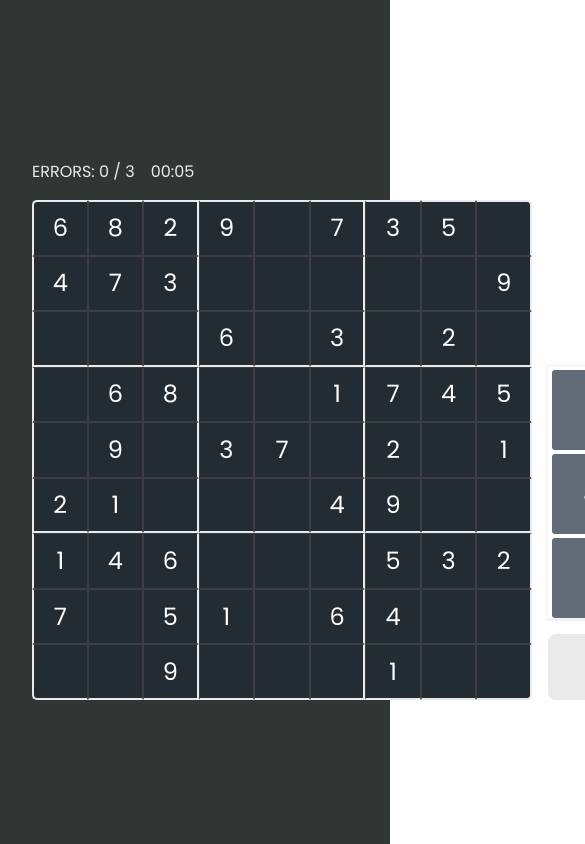
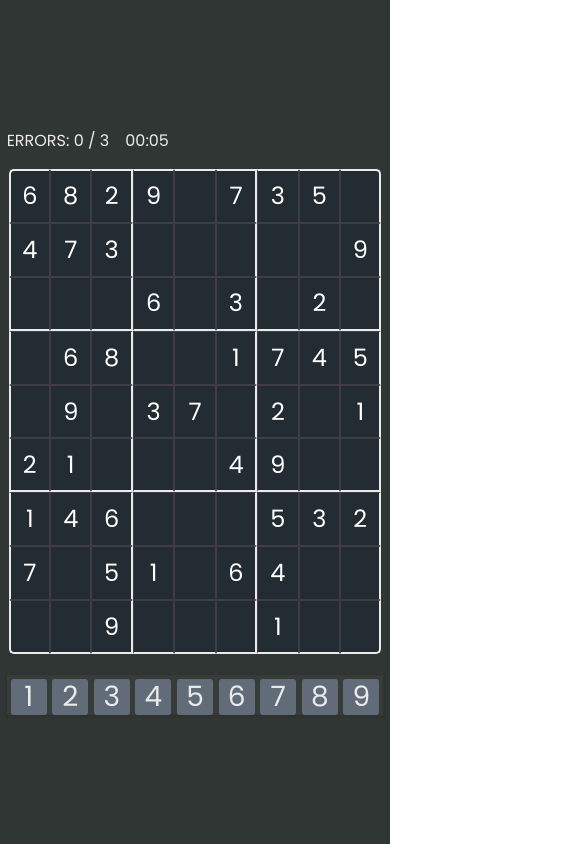
Before and after one commit to Mustaine16/sudoku, a Vue app: page / in a window 390 px wide. Shown: the top 844 px of the page, 585 px wide, since content can reach past the window. Built offline with nearby package versions, Linux system fonts and the light colour scheme.

Commit message:
Responsive changes

```diff
--- a/src/App.vue
+++ b/src/App.vue
@@ -284,5 +284,18 @@ export default {
 main {
   display: flex;
   gap: 1rem;
+
+  @media screen and (max-width: 1024px) {
+    flex-direction: column;
+    justify-content: center;
+    align-items: center;
+  }
+
+  #game-section {
+    @media screen and (max-width: 1024px) {
+      height: 100%;
+      width: 100%;
+    }
+  }
 }
 </style>
--- a/src/components/Board/Board.vue
+++ b/src/components/Board/Board.vue
@@ -60,8 +60,19 @@ export default {
   display: grid;
   grid-template-rows: repeat(9, 1fr);
   grid-template-columns: repeat(9, 1fr);
-  place-items: center;
+  justify-content: center;
   width: 500px;
   height: 500px;
+
+  @media screen and (max-width: 1024px) {
+    grid-template-rows: repeat(9, 4.5rem);
+    grid-template-columns: repeat(9, 4.5rem);
+    height: 100%;
+    width: 100%;
+  }
+  @media screen and (max-width: 768px) {
+    grid-template-rows: repeat(9, 11%);
+    grid-template-columns: repeat(9, 11%);
+  }
 }
 </style>
--- a/src/components/UserControls/UserControls.vue
+++ b/src/components/UserControls/UserControls.vue
@@ -33,6 +33,11 @@ export default {
 #user-controls {
   display: flex;
   flex-direction: column;
+
+  @media screen and (max-width: 1024px) {
+    width: 100%;
+  }
+
   #number-buttons-container {
     display: grid;
     grid-template-columns: repeat(3, 5rem);
@@ -56,6 +61,9 @@ export default {
       align-items: center;
       justify-content: center;
       transition: background-color 0.2s;
+      padding: 0;
+      height: 5rem;
+      width: 5rem;
 
       &:hover {
         background: #070707;
@@ -65,6 +73,28 @@ export default {
       &:active {
         background: #d6d6d6;
         color: black;
+      }
+    }
+
+    @media screen and (max-width: 1024px) {
+      display: flex;
+      justify-content: center;
+      button {
+        height: 4rem;
+        width: 4rem;
+      }
+    }
+
+    @media screen and (max-width: 768px) {
+      button {
+        height: 3rem;
+        width: 3rem;
+      }
+    }
+    @media screen and (max-width: 425px) {
+      button {
+        height: 2.25rem;
+        width: 2.25rem;
       }
     }
   }
@@ -83,6 +113,10 @@ export default {
       background: #5dd39e;
       color: white;
     }
+
+    @media screen and (max-width: 1024px) {
+      display: none;
+    }
   }
 }
 </style>
--- a/src/style.css
+++ b/src/style.css
@@ -58,16 +58,22 @@ button {
   transition: background-color 0.15s;
 }
 
-
 .card {
   padding: 2em;
 }
 
 #app {
-  max-width: 1280px;
+  max-width: 1024px;
   margin: 0 auto;
   padding: 2rem;
   text-align: center;
+}
+
+@media screen and (max-width: 1024px) {
+  #app {
+    max-width: 100%;
+    padding: 0.25rem;
+  }
 }
 
 @media (prefers-color-scheme: light) {
```
